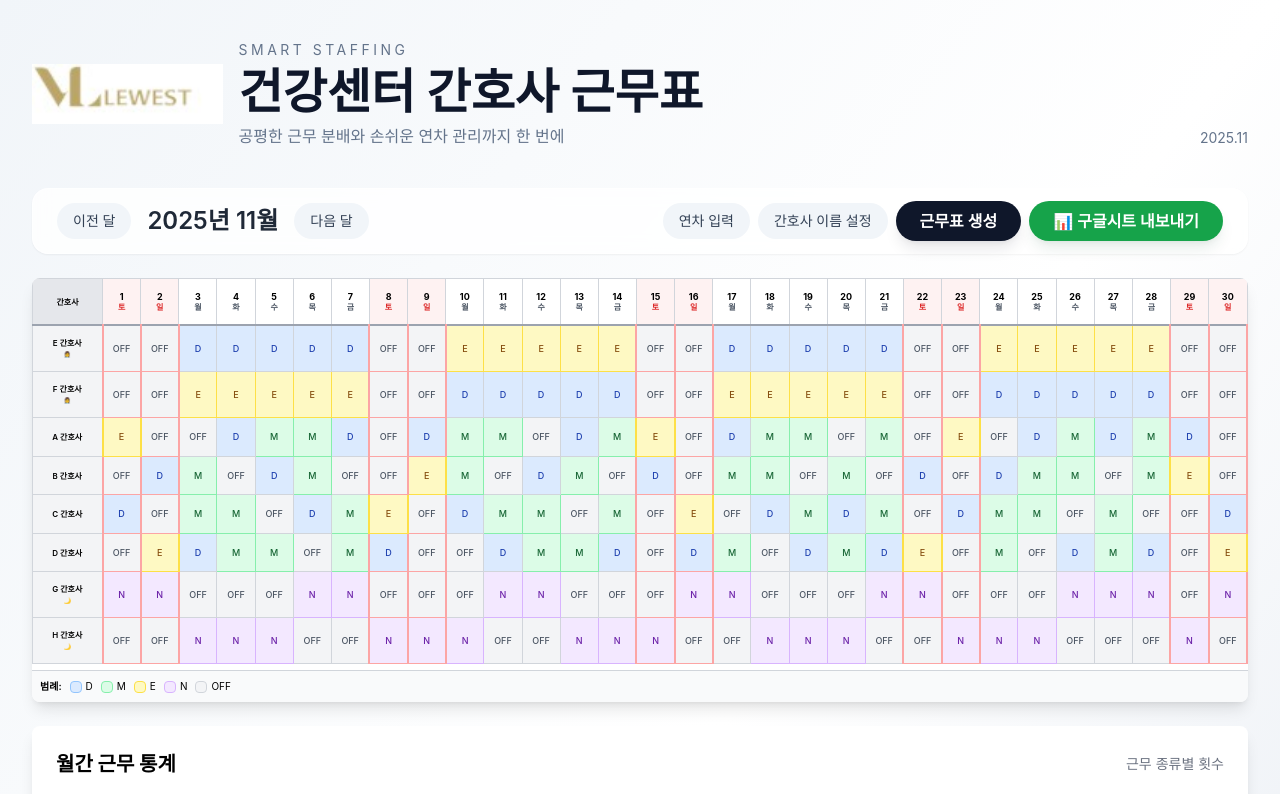
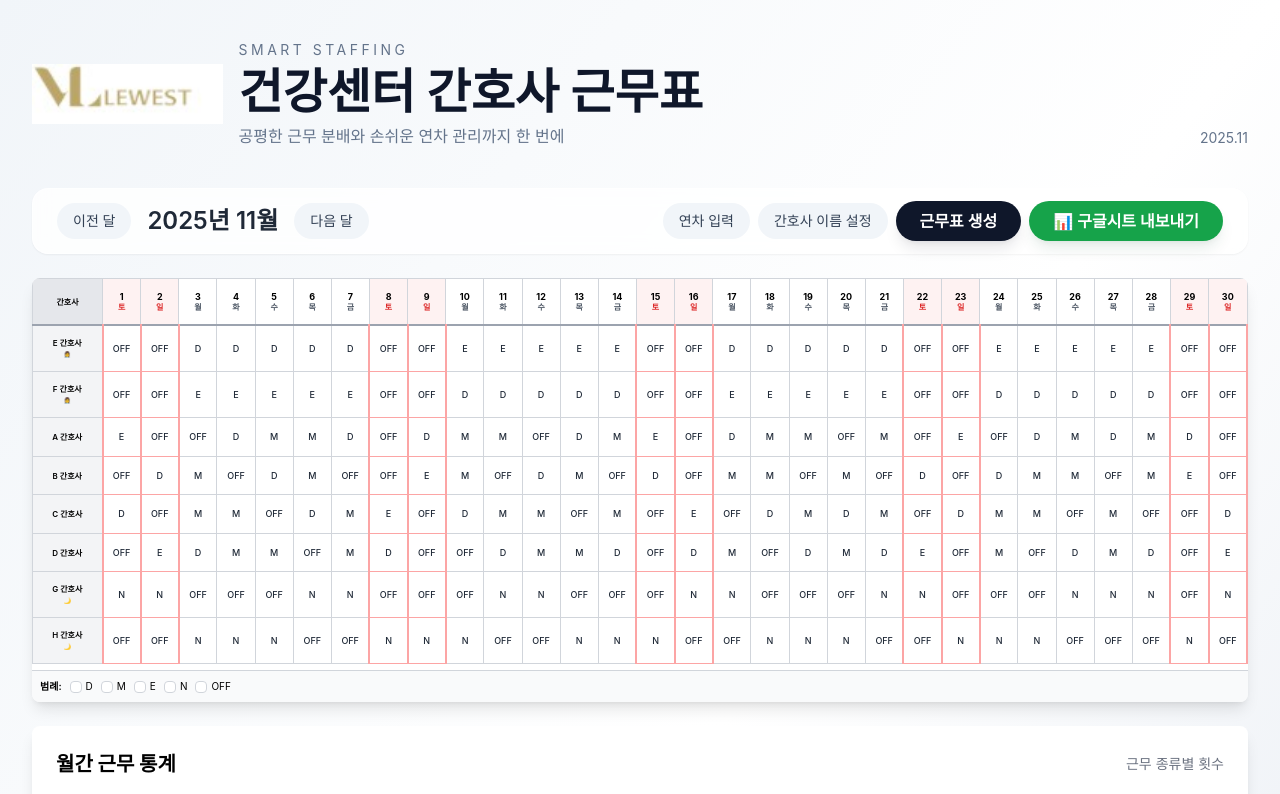
Before and after one commit to postpr0727-ship-it/VL_RN-SHEET, a React (Vite) app: page / in a window 1280 px wide. Shown: the top 794 px of the page. Built offline with nearby package versions, Linux system fonts and the light colour scheme.

Commit message:
작업 내용 요약

```diff
--- a/src/components/ScheduleTable.tsx
+++ b/src/components/ScheduleTable.tsx
@@ -21,11 +21,11 @@ const SHIFT_LABELS: Record<ShiftType, string> = {
   OFF: "OFF",
 };
 const SHIFT_COLORS: Record<ShiftType, string> = {
-  DAY: "bg-blue-100 text-blue-800 border-blue-300",
-  "MID-DAY": "bg-green-100 text-green-800 border-green-300",
-  EVENING: "bg-yellow-100 text-yellow-800 border-yellow-300",
-  NIGHT: "bg-purple-100 text-purple-800 border-purple-300",
-  OFF: "bg-gray-100 text-gray-600 border-gray-300",
+  DAY: "bg-white text-gray-800 border-gray-300",
+  "MID-DAY": "bg-white text-gray-800 border-gray-300",
+  EVENING: "bg-white text-gray-800 border-gray-300",
+  NIGHT: "bg-white text-gray-800 border-gray-300",
+  OFF: "bg-white text-gray-800 border-gray-300",
 };
 
 const weekdayNames = ["일", "월", "화", "수", "목", "금", "토"];
@@ -84,9 +84,7 @@ export default function ScheduleTable({
     return (
       <tr
         key={nurse}
-        className={`border-b border-gray-300 hover:bg-gray-50 ${
-          index % 2 === 0 ? "bg-white" : "bg-gray-50"
-        }`}
+        className={`border-b border-gray-300 hover:bg-gray-50 bg-white`}
       >
         <td className="border border-gray-300 py-3 px-1 font-bold text-center bg-gray-100 sticky left-0 z-10 w-[70px] min-w-[70px] max-w-[70px]">
           <div className="flex flex-col items-center gap-0.5 text-[8px]">
```
